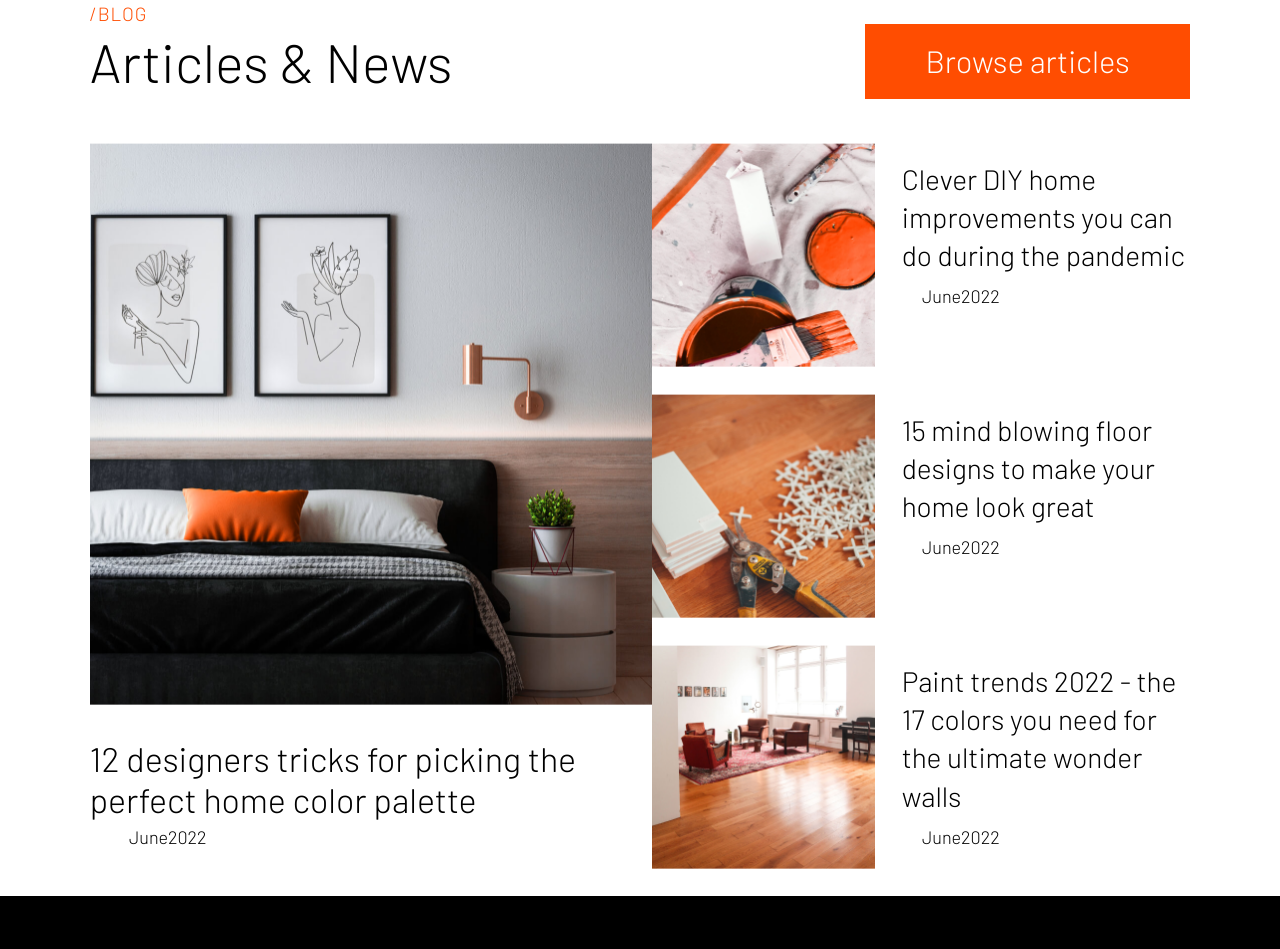
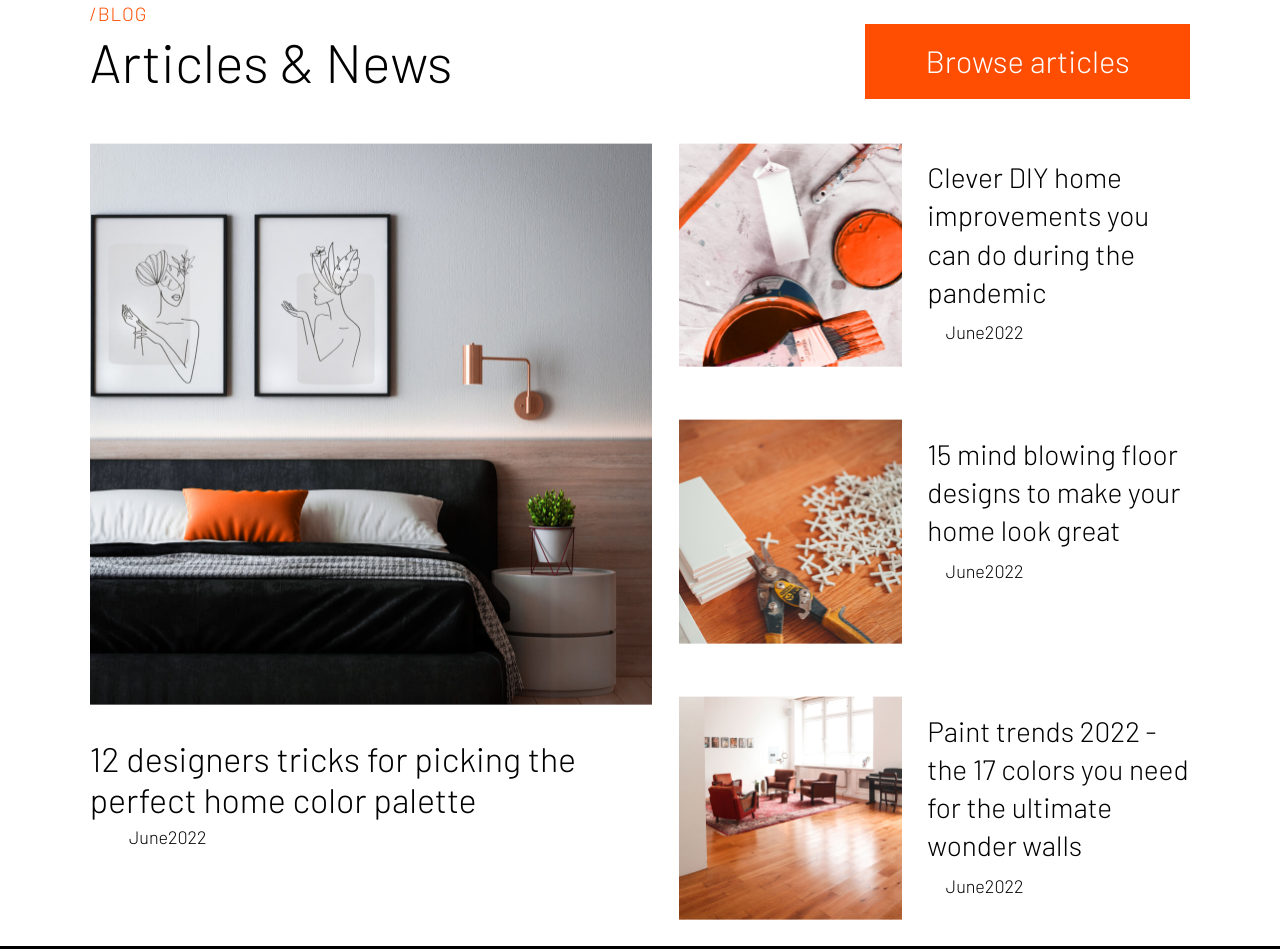
Before and after one commit to djetrl/ContractorX, a plain HTML site: page index.html in a window 1280 px wide. Shown: the part 6308-7257 px from the top of the page. Drawn offline with Linux system fonts and the light colour scheme.

Commit message:
fix container

```diff
--- a/scss/_Blog.scss
+++ b/scss/_Blog.scss
@@ -16,6 +16,7 @@
                          'large1 small2'
                          'large1 small3';
   }
+  grid-gap: 0.5em;
 }
 .Blog_header_item {
   &:nth-child(2){
```
Also changed, not shown: style.css.
